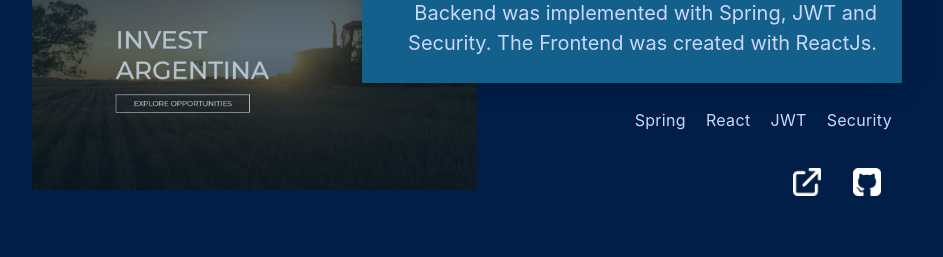
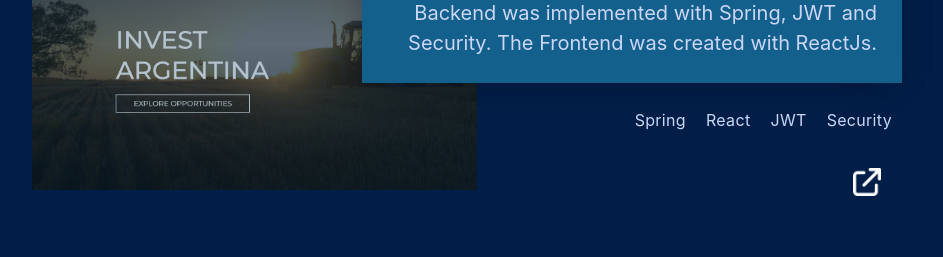
Before and after one commit to tomimorinigo/portfolio, a React (Vite) app: page / in a window 1280 px wide. Shown: the part 2576-2833 px from the top of the page, without its empty margins (168-1111 px from the left). Built offline with nearby package versions, Linux system fonts and the light colour scheme.

Commit message:
Update Project component to conditionally render GitHub link and Add new url to investarg

```diff
--- a/src/components/Project.jsx
+++ b/src/components/Project.jsx
@@ -36,9 +36,13 @@ function Project({
             </a>
           )}
 
-          <a href={githubLink} target="_blank" rel="noreferrer">
-            <img src="/media/github.png" alt="Project Repository" />
-          </a>
+          {githubLink === undefined ? (
+            <></>
+          ) : (
+            <a href={githubLink} target="_blank" rel="noreferrer">
+              <img src="/media/github.png" alt="Project Repository" />
+            </a>
+          )}
         </div>
       </div>
       <div className="img-wrapper-project">
--- a/src/components/ProjectsSection.jsx
+++ b/src/components/ProjectsSection.jsx
@@ -16,8 +16,7 @@ function ProjectsSection({project}) {
           description={"Full Stack Web application made for a client. The Backend was implemented with Spring, JWT and Security. The Frontend was created with ReactJs."}
           image={"/projects/invest-ar.jpg"}
           technologies={["Spring", "React", "JWT", "Security"]}
-          link={"https://invest-ar.vercel.app/"}
-          githubLink={"https://github.com/tomimorinigo/invest-ar"}
+          link={"https://investarg.com.ar/"}
           direction={"left"}
         />
         <Project
```
